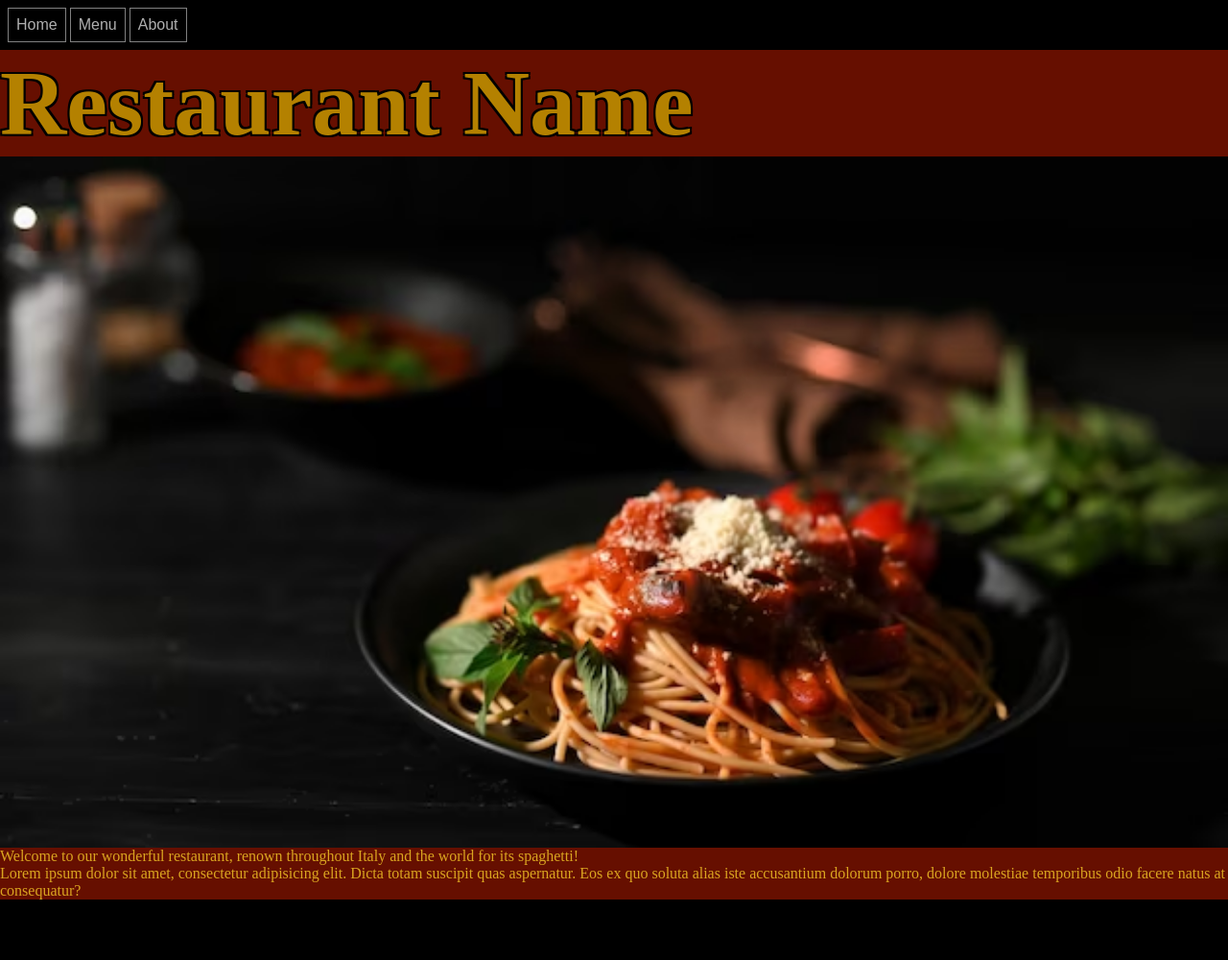
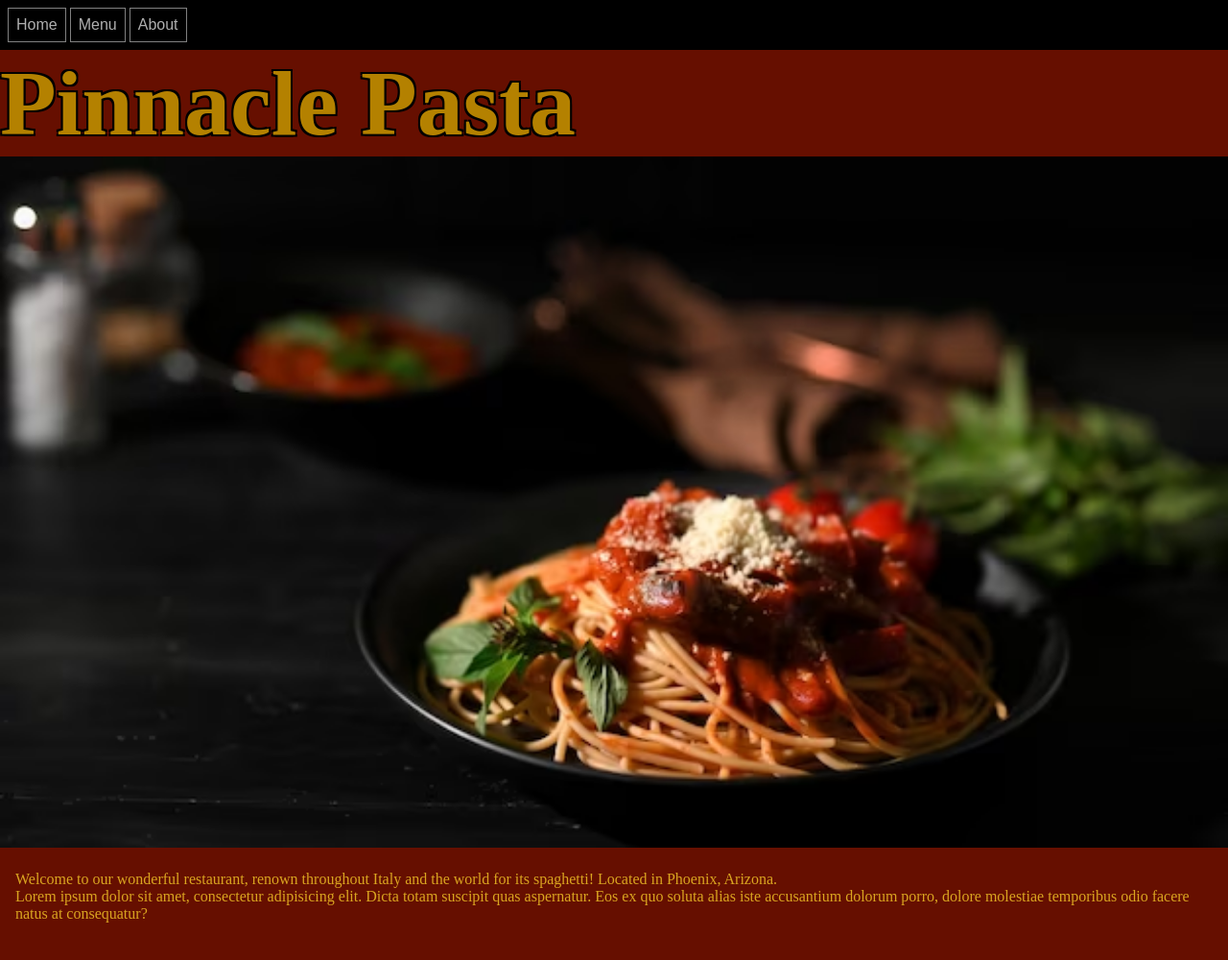
Before and after one commit to Cyber-Aarow/restaurant-page, a website: page src/template.html in a window 1280 px wide. Shown: the whole page at 96% size. Before the commit the page ends 937 px from the top, so only its background shows below. Drawn offline with Linux system fonts and the light colour scheme.

Commit message:
A touch-up for the paragraph text.

```diff
--- a/src/main.css
+++ b/src/main.css
@@ -52,4 +52,5 @@ button {
 .words {
     background-color: rgb(102, 15, 0);
     color: goldenrod;
+    padding: 3vh 2vh 5vh;
 }
--- a/src/template.html
+++ b/src/template.html
@@ -16,13 +16,13 @@
     </header>
     <div id="content">
         <div class="title">
-            <h1>Restaurant Name</h1>
+            <h1>Pinnacle Pasta</h1>
         </div>
         <div class="image-holder">
             <img src="./images/fancy spaghetti.avif">
         </div>
         <div class="words">
-            <p>Welcome to our wonderful restaurant, renown throughout Italy and the world for its spaghetti!</p>
+            <p>Welcome to our wonderful restaurant, renown throughout Italy and the world for its spaghetti! Located in Phoenix, Arizona.</p>
             <p>Lorem ipsum dolor sit amet, consectetur adipisicing elit. Dicta totam suscipit quas aspernatur. Eos ex quo soluta alias iste accusantium dolorum porro, dolore molestiae temporibus odio facere natus at consequatur?</p>
         </div>
     </div>
```
